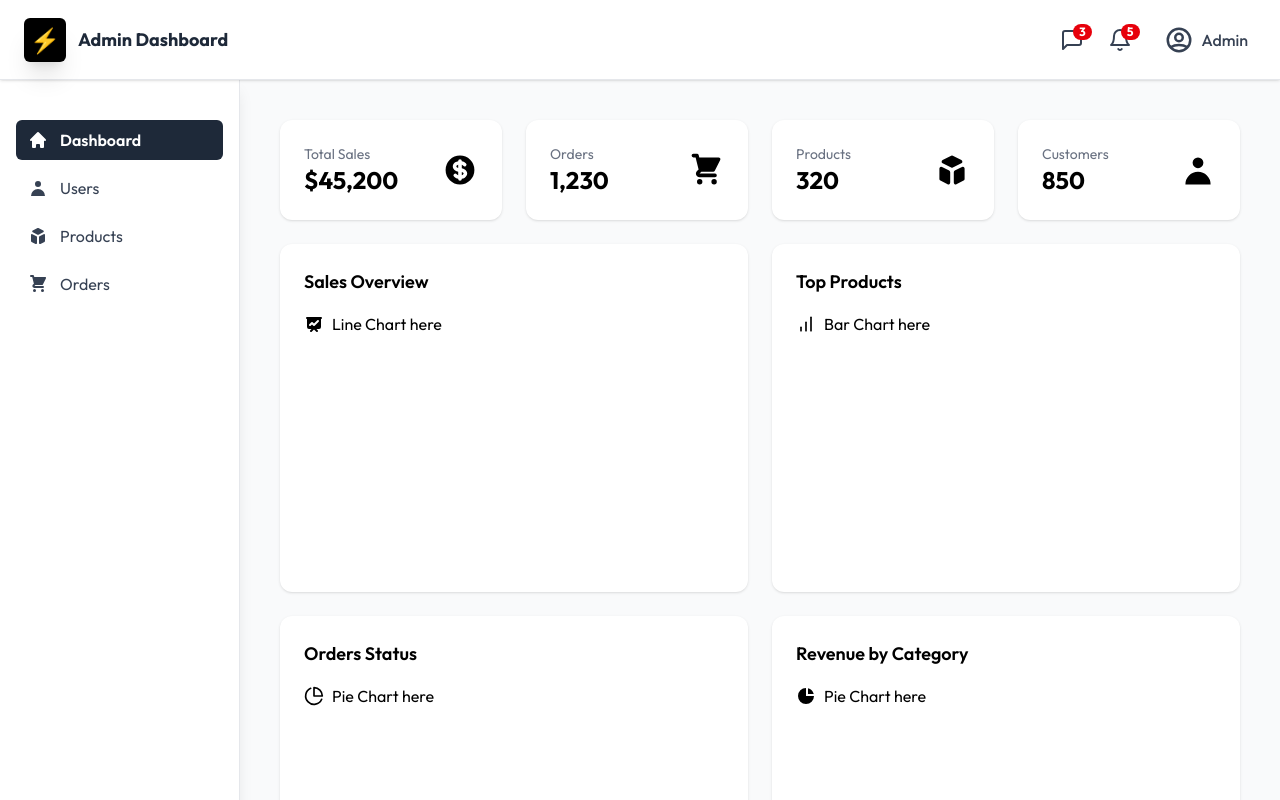
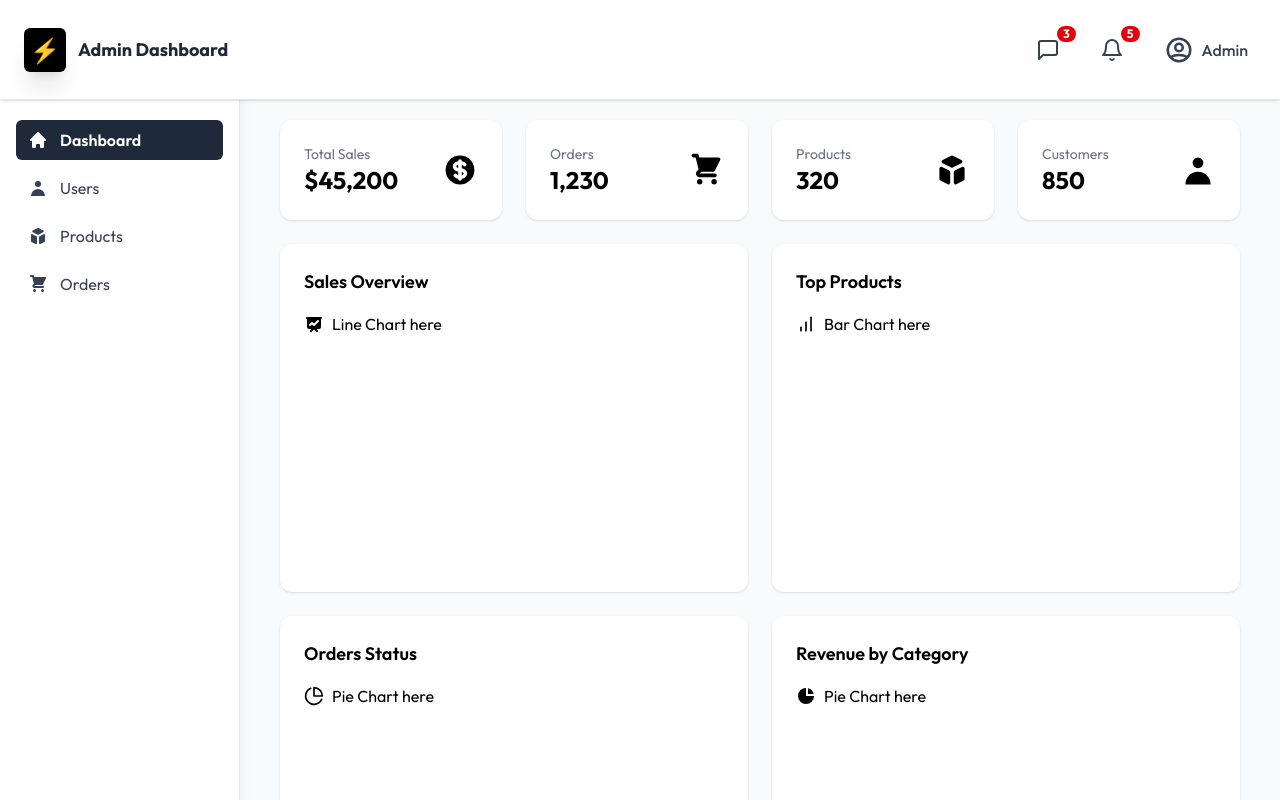
Before and after one commit to AbhinavKV369/E-Commerse-MERN, a React (Vite) app in the folder client/: page /admin/dashboard in a window 1280 px wide. Shown: the top 800 px of the page. Built offline with nearby package versions, Linux system fonts and the light colour scheme; a web font is replaced by a local one.

Commit message:
Added NavLink at chat and notification in navbar

```diff
--- a/client/src/components/Admin/AdminNavbar.jsx
+++ b/client/src/components/Admin/AdminNavbar.jsx
@@ -1,12 +1,13 @@
 import React from "react";
 import { FiBell, FiMessageSquare } from "react-icons/fi";
 import { HiOutlineUserCircle } from "react-icons/hi";
-import { Link } from "react-router-dom";
+import { Link, NavLink } from "react-router-dom";
 
 const AdminNavbar = () => {
   return (
-    <header className="fixed top-0 z-50 h-20 w-full bg-white shadow flex items-center justify-between px-6 border-b border-gray-200">
+    <header className="fixed top-0 z-50 h-25 w-full bg-white shadow flex items-center justify-between px-6 border-b border-gray-200">
       {/* Left Logo/Title */}
+      <Link to="/admin">
         <div className="flex items-center gap-3">
           <span className="text-2xl bg-black rounded-md p-1.5 shadow-xl text-white">
             ⚡
@@ -15,28 +16,40 @@ const AdminNavbar = () => {
             Admin Dashboard
           </h1>
         </div>
+      </Link>
 
-      {/* Right Icons */}
+      {/* Right Section (Icons + Profile) */}
       <div className="flex items-center gap-6 text-gray-700">
         {/* Messages */}
         <div className="relative cursor-pointer">
-          <Link to="/admin/chats">
-            <FiMessageSquare className="text-2xl hover:text-black" />
+          <NavLink
+            to="/admin/chats"
+            className={({ isActive }) =>
+              `relative flex items-center justify-center rounded-full p-2 transition ${
+                isActive ? "bg-gray-800 text-white" : "hover:bg-gray-100"
+              }`
+            }>
+            <FiMessageSquare className="text-2xl" />
             <span className="absolute -top-1 -right-2 bg-red-600 text-white text-xs font-bold px-1.5 rounded-full">
               3
             </span>
-          </Link>
+          </NavLink>
         </div>
 
         {/* Notifications */}
         <div className="relative cursor-pointer">
-          <Link to="/admin/notifications">
-            {" "}
-            <FiBell className="text-2xl hover:text-black" />
+          <NavLink
+            to="/admin/notifications"
+            className={({ isActive }) =>
+              `relative flex items-center justify-center rounded-full p-2 transition ${
+                isActive ? "bg-gray-800 text-white" : "hover:bg-gray-100"
+              }`
+            }>
+            <FiBell className="text-2xl" />
             <span className="absolute -top-1 -right-2 bg-red-600 text-white text-xs font-bold px-1.5 rounded-full">
               5
             </span>
-          </Link>
+          </NavLink>
         </div>
 
         {/* Profile */}
--- a/client/src/pages/ProfilePage.jsx
+++ b/client/src/pages/ProfilePage.jsx
@@ -90,7 +90,7 @@ const ProfilePage = () => {
           </div>
 
           {/* Menu */}
-          <nav className="mt-10 flex flex-col space-y-3">
+          <nav className="mt-10 flex flex-col space-y-3 ">
             {tabs.map((tab) => (
               <NavLink
                 key={tab.id}
@@ -102,7 +102,10 @@ const ProfilePage = () => {
                       : "bg-gray-100 text-gray-700 hover:bg-gray-200"
                   }`
                 }>
-                {tab.icon} {tab.label}
+                <div className="flex items-center gap-2">
+                  {tab.icon}
+                  <span className="p-1">{tab.label}</span>
+                </div>
               </NavLink>
             ))}
           </nav>
```
Lines whose indentation alone changed are shown as unchanged.
